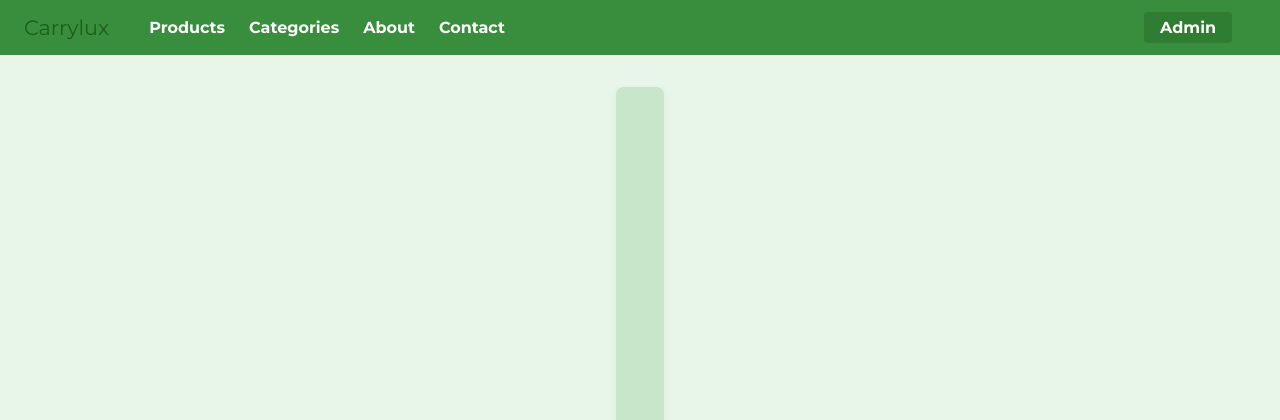
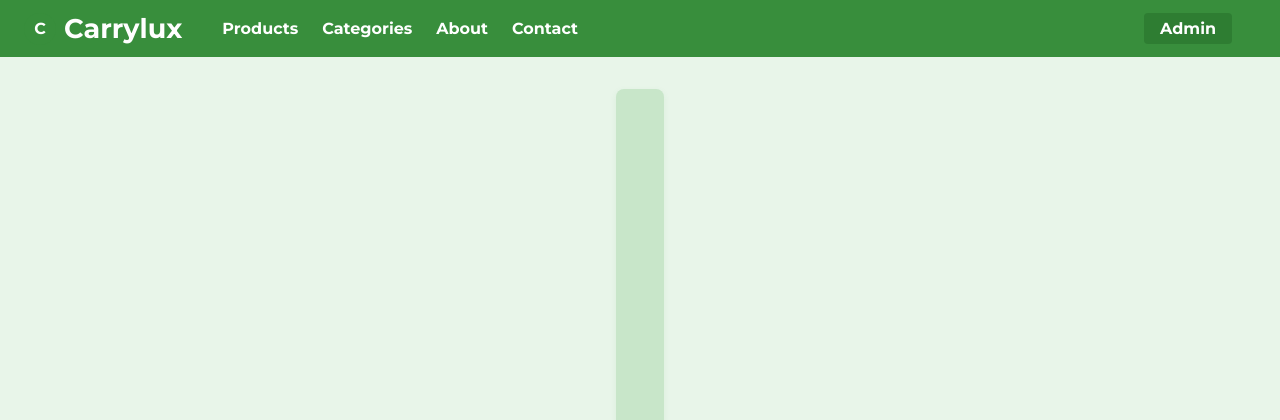
Before and after one commit to WangilaPrish/carrylux, a Django app: template shop/templates/base.html in a window 1280 px wide. Shown: the top 420 px of the page. Run offline with Django 5.2, Linux system fonts and the light colour scheme; the template is opened without the code that fills it, so the values that code supplies are empty; parts of the project's set-up code (start-up, migrations or seed data) failed here and were passed over.

Commit message:
Enhance navbar branding with logo and improved styling for better visibility

```diff
--- a/shop/templates/base.html
+++ b/shop/templates/base.html
@@ -53,7 +53,10 @@
 
 <body>
     <div class="navbar">
-        <span class="brand">Carrylux</span>
+        <a href="/" class="brand" style="display:flex;align-items:center;text-decoration:none;">
+            <svg width="32" height="32" viewBox="0 0 32 32" fill="none" xmlns="http://www.w3.org/2000/svg" style="margin-right:8px;"><circle cx="16" cy="16" r="16" fill="#388e3c"/><text x="16" y="21" text-anchor="middle" fill="#fff" font-size="16" font-family="Montserrat, Arial, sans-serif">C</text></svg>
+            <span style="color:#fff;font-size:1.3em;font-weight:bold;">Carrylux</span>
+        </a>
         <a href="/shop/products/">Products</a>
         <a href="#">Categories</a>
         <a href="#">About</a>
```
